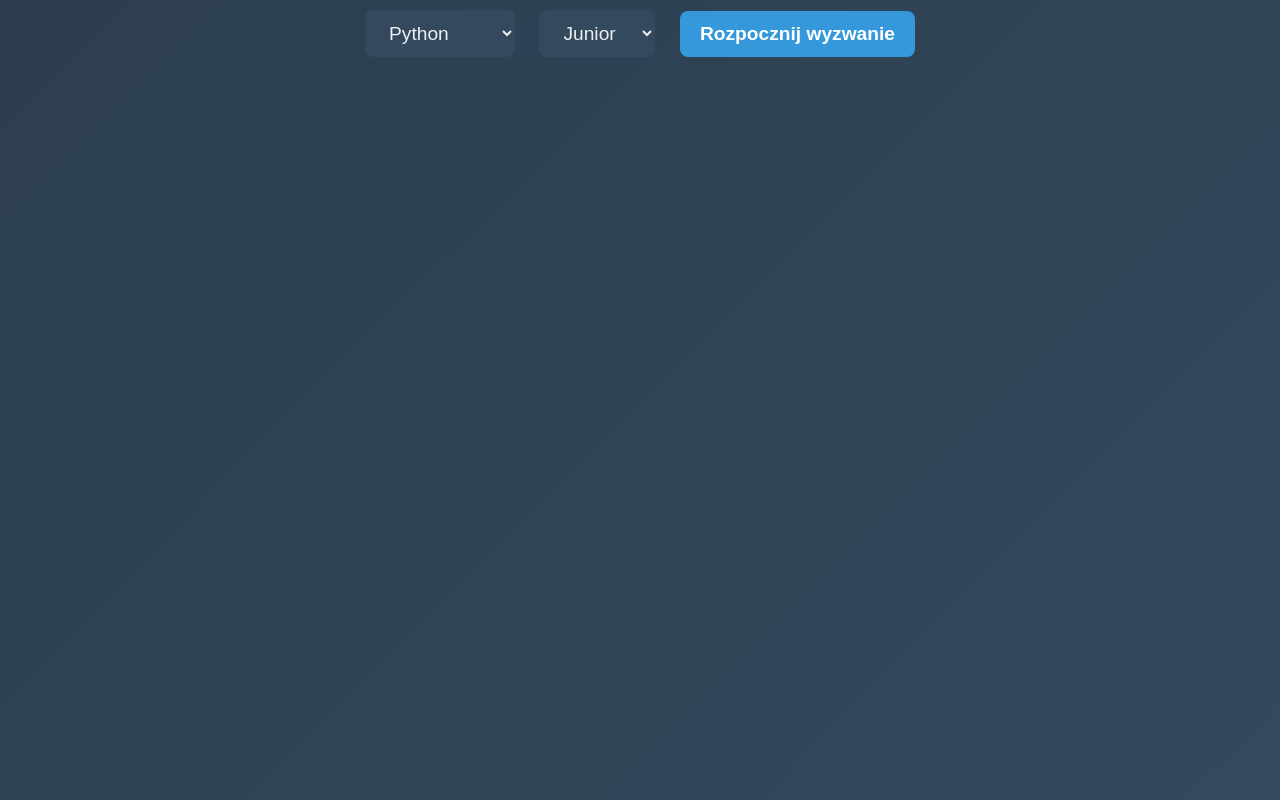
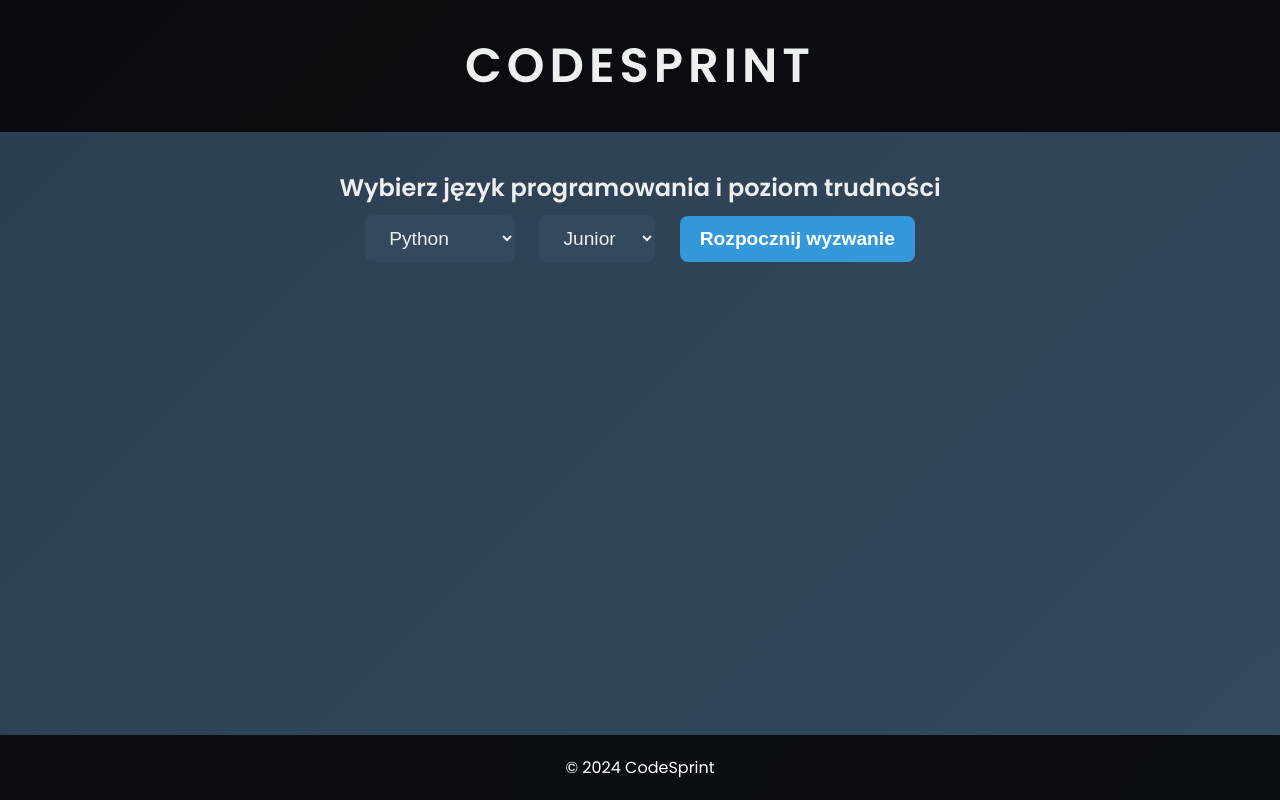
Before and after one commit to milekv/code-sprint, a plain HTML site: page index.html in a window 1280 px wide. Drawn offline with Linux system fonts and the light colour scheme.

Commit message:
index.html

```diff
--- a/index.html
+++ b/index.html
@@ -4,21 +4,32 @@
     <meta charset="UTF-8">
     <meta name="viewport" content="width=device-width, initial-scale=1.0">
     <title>CodeSprint</title>
+    <link href="https://fonts.googleapis.com/css2?family=Poppins:wght@300;400;600&display=swap" rel="stylesheet">
     <link rel="stylesheet" href="style.css">
 </head>
 <body>
-    <div id="selection">
+    <header>
+        <h1><a href="index.html" class="logo">CodeSprint</a></h1>
+    </header>
+
+    <main>
+        <section id="selection">
+            <h2>Wybierz język programowania i poziom trudności</h2>
             <select id="language-select">
                 <option value="python">Python</option>
                 <option value="javascript">JavaScript</option>
+                <option value="java">Java</option>
+                <option value="c++">C++</option>
             </select>
+
             <select id="level-select">
                 <option value="junior">Junior</option>
                 <option value="mid">Mid</option>
                 <option value="senior">Senior</option>
             </select>
+
             <button id="start-challenge">Rozpocznij wyzwanie</button>
-    </div>
+        </section>
 
         <section id="challenge" class="hidden">
             <h2 id="challenge-title">Wybierz zadanie</h2>
@@ -27,9 +38,8 @@
             <button id="run-challenge">Uruchom kod</button>
             <div id="result"></div>
         </section>
+    </main>
 
-    <script src="script.js"></script>
-</body>
-
-
-</html>
+    <footer>
+        <p>&copy; 2024 CodeSprint</p>
+    </footer>
```
Lines whose indentation alone changed are shown as unchanged.
